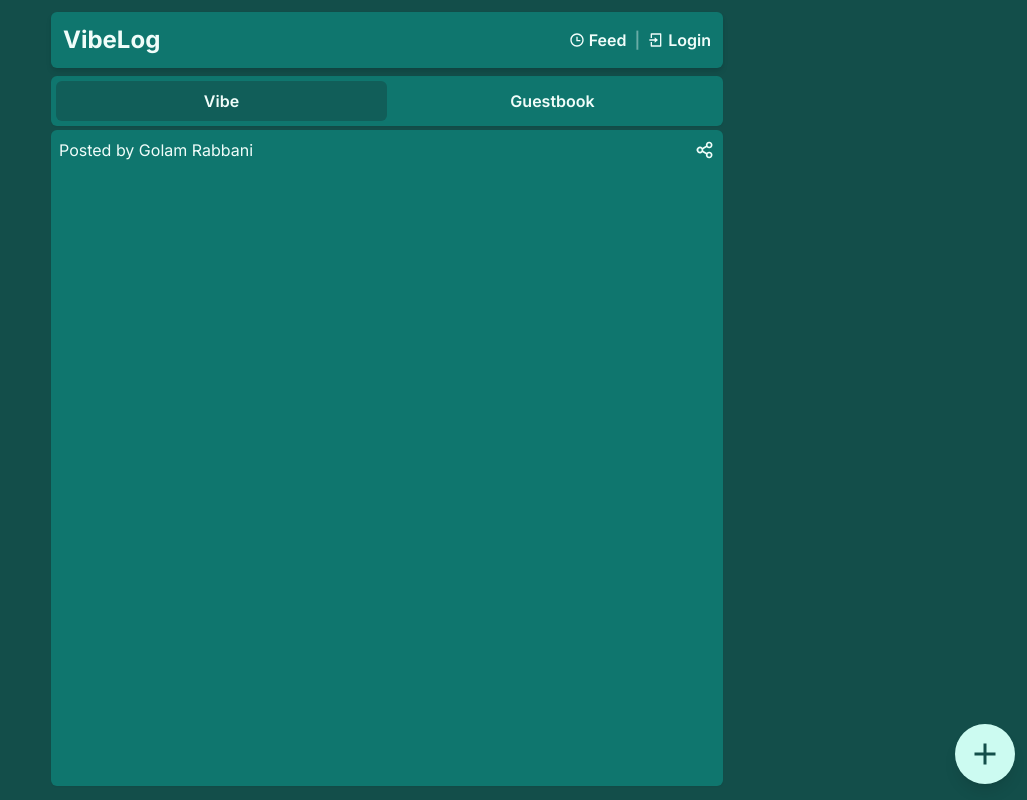
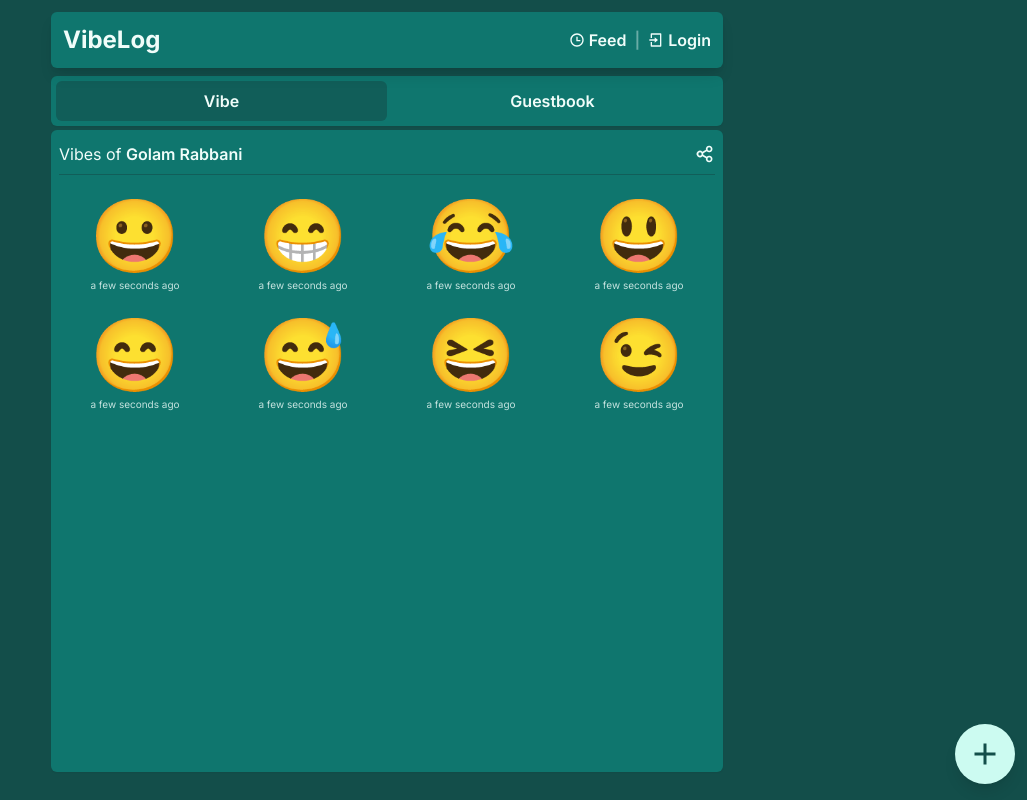
Before and after one commit to devRabbani/VibeLog--Emojis-Speaks-Louder-and-Guestbooks-Connect-Deeper, a Next.js app: page /profile in a window 1280 px wide. Shown: the whole page, without its empty margins (253-1280 px from the left). Built offline with nearby package versions, Linux system fonts and the light colour scheme.

Commit message:
📦 NEW: added feed and profile feed page

```diff
--- a/app/globals.css
+++ b/app/globals.css
@@ -3,11 +3,15 @@
 @tailwind utilities;
 
 :root {
-  --height-profile: calc(100vh - 56px - 12px - 36px - 54.4px);
+  --full-height: 100vh;
 }
 
 .profileHeight {
-  min-height: var(--height-profile);
+  min-height: calc(var(--full-height) - 56px - 12px - 36px - 54.4px);
+}
+
+.feedHeight {
+  min-height: calc(var(--full-height) - 56px - 28px);
 }
 
 @layer base {
@@ -18,6 +22,6 @@
 
 @supports (min-height: 100svh) {
   :root {
-    --height-profile: calc(100svh - 56px - 12px - 22px - 54.4px);
+    --full-height: 100svh;
   }
 }
--- a/app/page.tsx
+++ b/app/page.tsx
@@ -1,7 +1,79 @@
+import VibesList from '@/components/VibesList'
+
 export default function Home() {
   return (
-    <main className="flex min-h-screen flex-col items-center justify-between p-24">
-      <h1>VibeLog</h1>
-    </main>
+    <div className="bg-teal-700 rounded-md shadow-sm p-2 feedHeight">
+      <h3 className="text-lg border-b border-teal-800 opacity-80 pb-1">
+        Recents Vibes
+      </h3>
+      <VibesList vibes={emojis} isFeed={true} />
+    </div>
   )
 }
+
+const emojis = [
+  {
+    desc: 'grinning face',
+    tags: ['face', 'grin'],
+    code: '1f600',
+    urls: {
+      svg: 'https://storage.googleapis.com/teamoji-app.appspot.com/emoji/svg/emoji_u1f600.svg',
+    },
+  },
+  {
+    desc: 'grinning face with smiling eyes',
+    tags: ['eye', 'face', 'grin', 'smile'],
+    code: '1f601',
+    urls: {
+      svg: 'https://storage.googleapis.com/teamoji-app.appspot.com/emoji/svg/emoji_u1f601.svg',
+    },
+  },
+  {
+    desc: 'face with tears of joy',
+    tags: ['face', 'joy', 'laugh', 'tear'],
+    code: '1f602',
+    urls: {
+      svg: 'https://storage.googleapis.com/teamoji-app.appspot.com/emoji/svg/emoji_u1f602.svg',
+    },
+  },
+  {
+    desc: 'smiling face with open mouth',
+    tags: ['face', 'mouth', 'open', 'smile'],
+    code: '1f603',
+    urls: {
+      svg: 'https://storage.googleapis.com/teamoji-app.appspot.com/emoji/svg/emoji_u1f603.svg',
+    },
+  },
+  {
+    desc: 'smiling face with open mouth and smiling eyes',
+    tags: ['eye', 'face', 'mouth', 'open', 'smile'],
+    code: '1f604',
+    urls: {
+      svg: 'https://storage.googleapis.com/teamoji-app.appspot.com/emoji/svg/emoji_u1f604.svg',
+    },
+  },
+  {
+    desc: 'smiling face with open mouth and cold sweat',
+    tags: ['cold', 'face', 'open', 'smile', 'sweat'],
+    code: '1f605',
+    urls: {
+      svg: 'https://storage.googleapis.com/teamoji-app.appspot.com/emoji/svg/emoji_u1f605.svg',
+    },
+  },
+  {
+    desc: 'smiling face with open mouth and tightly-closed eyes',
+    tags: ['face', 'laugh', 'mouth', 'open', 'satisfied', 'smile'],
+    code: '1f606',
+    urls: {
+      svg: 'https://storage.googleapis.com/teamoji-app.appspot.com/emoji/svg/emoji_u1f606.svg',
+    },
+  },
+  {
+    desc: 'winking face',
+    tags: ['face', 'wink'],
+    code: '1f609',
+    urls: {
+      svg: 'https://storage.googleapis.com/teamoji-app.appspot.com/emoji/svg/emoji_u1f609.svg',
+    },
+  },
+]
--- a/app/profile/guestbook/page.tsx
+++ b/app/profile/guestbook/page.tsx
@@ -3,7 +3,8 @@ export default function Guestbook() {
     <div className="bg-teal-700 mt-1 rounded-md shadow-sm p-2 items-baseline profileHeight">
       <form>
         <label className="text-sm opacity-85" htmlFor="comment">
-          Sign to Golam Rabbani's guestbook
+          Sign to <span className="font-semibold">Golam Rabbani</span>'s
+          guestbook
         </label>
         <textarea
           className="bg-teal-800 w-full mt-1 mb-1 p-2 rounded-md border  border-teal-800 placeholder:opacity-60 focus:border-black focus:outline-0"
@@ -16,7 +17,7 @@ export default function Guestbook() {
         </button>
       </form>
 
-      <h3 className="mt-4 text-lg border-b border-slate-300 opacity-85">
+      <h3 className="text-lg mt-4 border-b border-teal-800 opacity-80 pb-1">
         Recents
       </h3>
       <div>
--- a/app/profile/page.tsx
+++ b/app/profile/page.tsx
@@ -1,17 +1,88 @@
 import AddMood from '@/components/AddMood'
+import VibesList from '@/components/VibesList'
 import Link from 'next/link'
 import { RiShareLine } from 'react-icons/ri'
 
 export default function Profile() {
   return (
-    <div className="bg-teal-700 mt-1 rounded-md shadow-sm p-2 items-baseline profileHeight">
-      <div className="flex justify-between gap-1">
-        <p>Posted by Golam Rabbani</p>
+    <div className="bg-teal-700 mt-1 rounded-md shadow-sm p-2 items-baseline pt-3 profileHeight">
+      <div className="flex justify-between gap-1 mb-2 border-b border-teal-800 pb-2">
+        <p>
+          Vibes of <span className="font-semibold">Golam Rabbani</span>
+        </p>
         <button className="flex items-center gap-1 text-xl">
           <RiShareLine />
         </button>
       </div>
+      <VibesList vibes={emojis} isFeed={false} />
       <AddMood />
     </div>
   )
 }
+
+const emojis = [
+  {
+    desc: 'grinning face',
+    tags: ['face', 'grin'],
+    code: '1f600',
+    urls: {
+      svg: 'https://storage.googleapis.com/teamoji-app.appspot.com/emoji/svg/emoji_u1f600.svg',
+    },
+  },
+  {
+    desc: 'grinning face with smiling eyes',
+    tags: ['eye', 'face', 'grin', 'smile'],
+    code: '1f601',
+    urls: {
+      svg: 'https://storage.googleapis.com/teamoji-app.appspot.com/emoji/svg/emoji_u1f601.svg',
+    },
+  },
+  {
+    desc: 'face with tears of joy',
+    tags: ['face', 'joy', 'laugh', 'tear'],
+    code: '1f602',
+    urls: {
+      svg: 'https://storage.googleapis.com/teamoji-app.appspot.com/emoji/svg/emoji_u1f602.svg',
+    },
+  },
+  {
+    desc: 'smiling face with open mouth',
+    tags: ['face', 'mouth', 'open', 'smile'],
+    code: '1f603',
+    urls: {
+      svg: 'https://storage.googleapis.com/teamoji-app.appspot.com/emoji/svg/emoji_u1f603.svg',
+    },
+  },
+  {
+    desc: 'smiling face with open mouth and smiling eyes',
+    tags: ['eye', 'face', 'mouth', 'open', 'smile'],
+    code: '1f604',
+    urls: {
+      svg: 'https://storage.googleapis.com/teamoji-app.appspot.com/emoji/svg/emoji_u1f604.svg',
+    },
+  },
+  {
+    desc: 'smiling face with open mouth and cold sweat',
+    tags: ['cold', 'face', 'open', 'smile', 'sweat'],
+    code: '1f605',
+    urls: {
+      svg: 'https://storage.googleapis.com/teamoji-app.appspot.com/emoji/svg/emoji_u1f605.svg',
+    },
+  },
+  {
+    desc: 'smiling face with open mouth and tightly-closed eyes',
+    tags: ['face', 'laugh', 'mouth', 'open', 'satisfied', 'smile'],
+    code: '1f606',
+    urls: {
+      svg: 'https://storage.googleapis.com/teamoji-app.appspot.com/emoji/svg/emoji_u1f606.svg',
+    },
+  },
+  {
+    desc: 'winking face',
+    tags: ['face', 'wink'],
+    code: '1f609',
+    urls: {
+      svg: 'https://storage.googleapis.com/teamoji-app.appspot.com/emoji/svg/emoji_u1f609.svg',
+    },
+  },
+]
--- a/components/EmojiBar.tsx
+++ b/components/EmojiBar.tsx
@@ -1,6 +1,8 @@
 'use client'
 
+import { EmojiClickData } from 'emoji-picker-react'
 import dynamic from 'next/dynamic'
+import { useState } from 'react'
 import { RiAddFill, RiCloseLine } from 'react-icons/ri'
 
 const EmojiPicker = dynamic(() => import('emoji-picker-react'), {
@@ -17,6 +19,8 @@ export default function EmojiBar({
 }: {
   hideEmojiBar: () => void
 }) {
+  const [emoji, setEmoji] = useState<EmojiClickData>()
+
   return (
     <div className="fixed bottom-0 left-1 right-1 max-w-xl mx-auto bg-teal-50 shadow-xl rounded-t-md px-1 ">
       <div className="flex">
@@ -27,7 +31,6 @@ export default function EmojiBar({
           Close
         </button>
       </div>
-
       <EmojiPicker
         lazyLoadEmojis={true}
         width="100%"
@@ -37,6 +40,7 @@ export default function EmojiBar({
         previewConfig={{
           showPreview: false,
         }}
+        onEmojiClick={(data) => setEmoji(data)}
       />
     </div>
   )
--- a/components/Nav.tsx
+++ b/components/Nav.tsx
@@ -14,7 +14,7 @@ export default function Nav() {
   const pathname = usePathname()
 
   return (
-    <nav className="p-3 bg-teal-700 sticky top-3 rounded-md shadow-md">
+    <nav className="p-3 bg-teal-700 sticky top-3 rounded-md shadow-lg">
       <div className="flex justify-between items-center w-full">
         <Link className="text-2xl font-bold" href="/">
           VibeLog
--- /dev/null
+++ b/components/VibesList.tsx
@@ -0,0 +1,41 @@
+import moment from 'moment'
+import Link from 'next/link'
+
+interface VibesTypes {
+  desc: string
+  tags: string[]
+  code: string
+  urls: {
+    svg: string
+  }
+}
+interface Props {
+  vibes: VibesTypes[]
+  isFeed: boolean
+}
+
+export default function VibesList({ vibes, isFeed }: Props) {
+  return (
+    <div className="mt-6 grid grid-cols-3 gap-4 sm:grid-cols-4 sm:gap-y-7">
+      {vibes.map((vibe, i) => (
+        <VibeItem data={vibe} key={i} isFeed={isFeed} />
+      ))}
+    </div>
+  )
+}
+
+const VibeItem = ({ data, isFeed }: { data: VibesTypes; isFeed: boolean }) => {
+  return (
+    <div className="text-7xl flex flex-col justify-center w-full text-center">
+      <span className="mb-2">
+        {String.fromCodePoint(parseInt(data.code, 16))}
+      </span>
+      {isFeed ? (
+        <Link href="/profile" className="text-xs font-medium">
+          Golam Rabbani
+        </Link>
+      ) : null}
+      <p className="text-[10px] opacity-80 mt-[1px]">{moment().fromNow()}</p>
+    </div>
+  )
+}
--- a/package.json
+++ b/package.json
@@ -14,6 +14,7 @@
     "@types/react-dom": "18.2.7",
     "autoprefixer": "10.4.14",
     "emoji-picker-react": "^4.4.10",
+    "moment": "^2.29.4",
     "next": "13.4.13",
     "postcss": "8.4.27",
     "react": "18.2.0",
```
Also changed, not shown: 1 other file (tests, documents, lock files or other folders).
